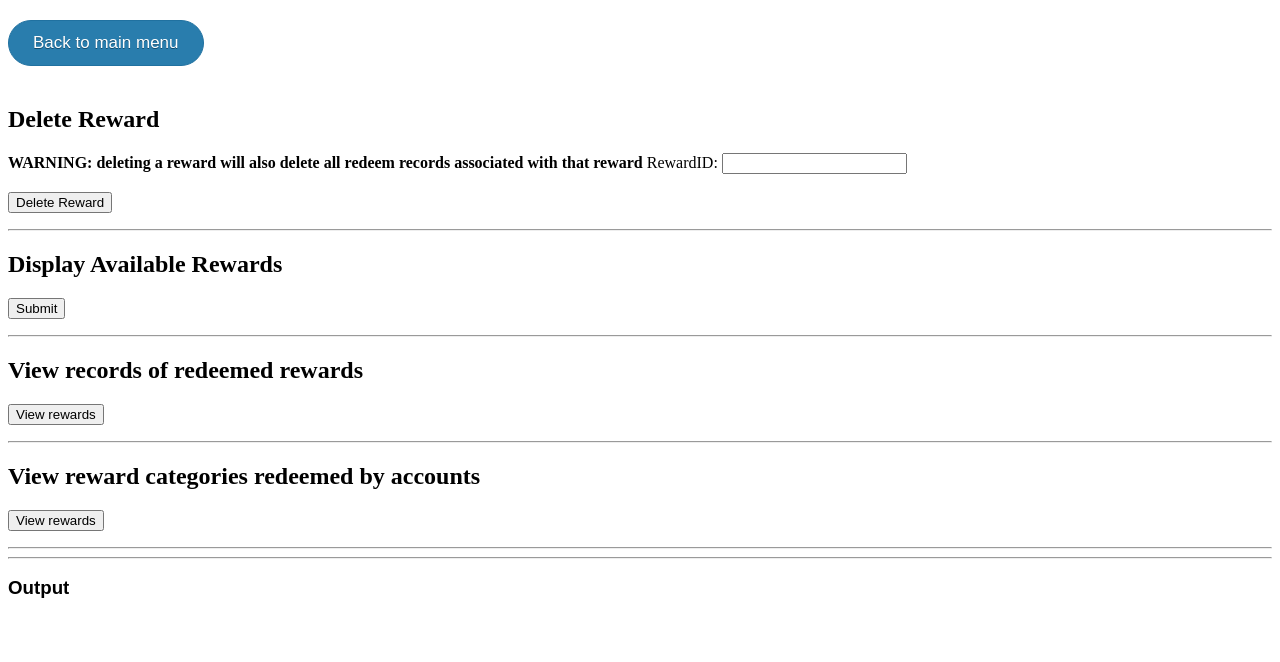
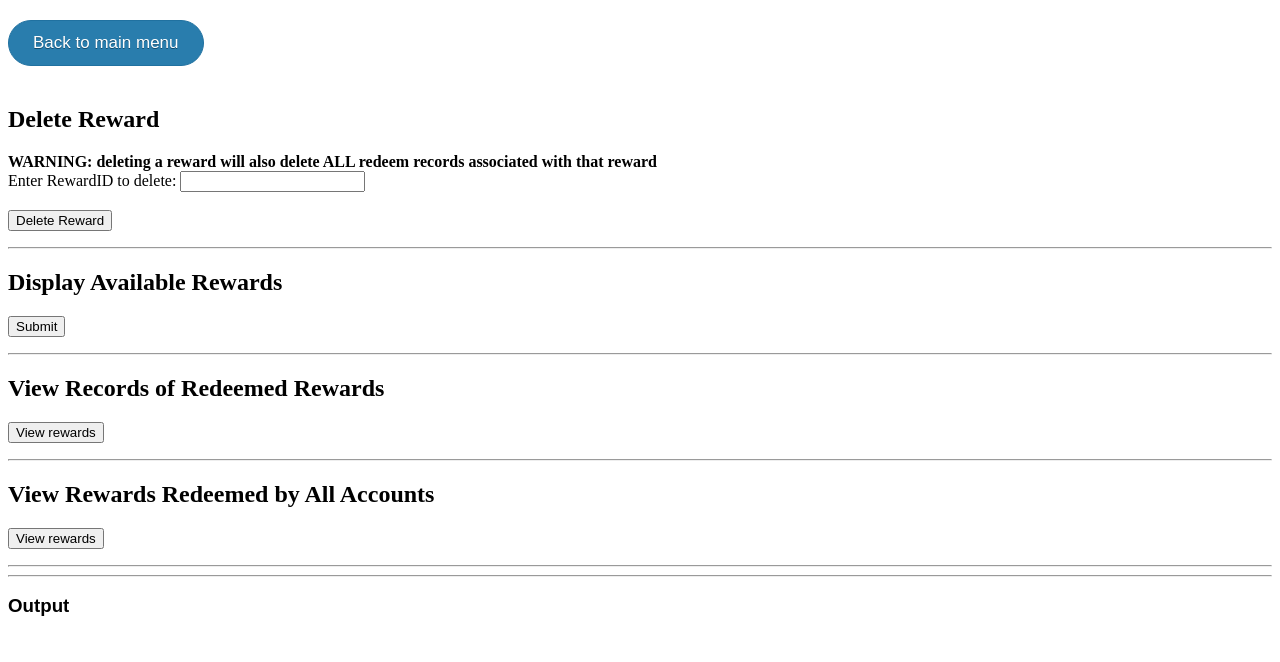
Before and after one commit to jkwok2/RewardsDatabase, a PHP site: page /reward.php in a window 1280 px wide. Shown: the part 175-837 px from the top of the page. Before the commit the page ends 773 px from the top, so only its background shows below. Run offline with PHP 8.4, Linux system fonts and the light colour scheme.

Commit message:
tidy reward front end

```diff
--- a/reward.php
+++ b/reward.php
@@ -12,9 +12,9 @@ require 'backButton.php';
 
 <h2>Delete Reward</h2>
 <form method="POST" action="reward.php"> <!--refresh page when submitted-->
-    <b>WARNING: deleting a reward will also delete all redeem records associated with that reward</b>
+    <b>WARNING: deleting a reward will also delete ALL redeem records associated with that reward</b><br/>
     <input type="hidden" id="deleteReward" name="deleteReward">
-    RewardID: <input type="text" name="rewardID"> <br /><br />
+    Enter RewardID to delete: <input type="text" name="rewardID"> <br /><br />
 
     <input type="submit" value="Delete Reward" name="deleteReward"></p>
 </form>
@@ -29,7 +29,7 @@ require 'backButton.php';
 
 <hr />
 
-<h2>View records of redeemed rewards</h2>
+<h2>View Records of Redeemed Rewards</h2>
 <form method="get" action="reward.php">
     <input type="hidden" id="displayRedeemedRequest" name="displayRedeemedRequest">
     <input type="submit" value="View rewards" name="displayRedeemed">
@@ -37,7 +37,7 @@ require 'backButton.php';
 
 <hr />
 
-<h2>View reward categories redeemed by accounts</h2>
+<h2>View Rewards Redeemed by All Accounts</h2>
 <form method="get" action="reward.php">
     <input type="hidden" id="displayRedeemedByAllRequest" name="displayRedeemedByAllRequest">
     <input type="submit" value="View rewards" name="displayRedeemedByAll">
```
